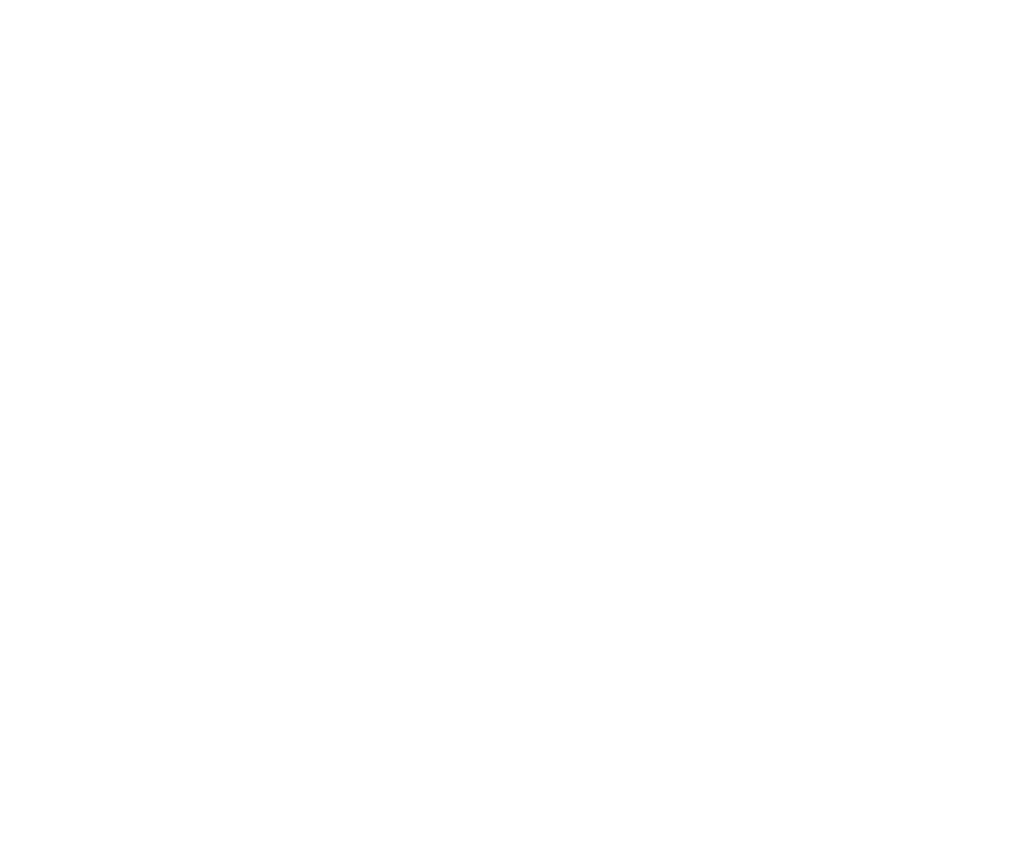
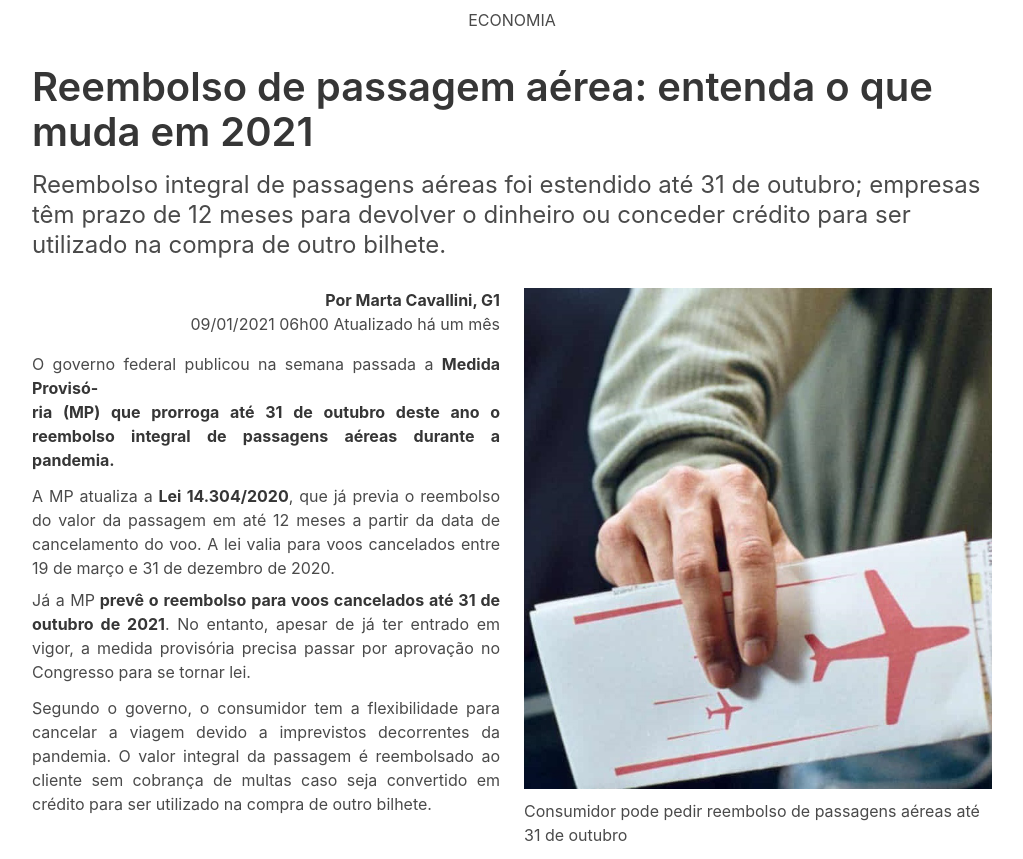
Before and after one commit to theusma/bulma, a plain HTML site: page index.html in a window 1280 px wide. Shown: the whole page, without its empty margins (128-1151 px from the left). Before the commit the page ends 800 px from the top, so only its background shows below. Drawn offline with nearby package versions, Linux system fonts and the light colour scheme.

Commit message:
Criação do layout utilizando as classes do BULMA

```diff
--- a/index.html
+++ b/index.html
@@ -7,10 +7,66 @@
     <title>Document</title>
     <link rel="stylesheet" href="https://cdn.jsdelivr.net/npm/bulma@0.9.1/css/bulma.min.css">
     <link rel="stylesheet" href="css/css.css">
+    <link rel="preconnect" href="https://fonts.gstatic.com">
+    <link href="https://fonts.googleapis.com/css2?family=Roboto:wght@300;400;500;700;900&display=swap" rel="stylesheet">
 
 </head>
 <body>
+    <div class="topo">
+        <div class="container is-max-desktop">
 
+            <div class="topo">
+                <div class="columns">
+                    <div class="column">
+                    <p class="destaque p-2 has-text-centered mb-5">ECONOMIA</p>
+
+                    <div class="column is-five-fifths p-0">
+                        <h1 class="title is-size-2">Reembolso de passagem aérea:
+                            entenda o que muda em 2021</h1>
+
+                    </div>
+
+
+                    <h2 class="subtitle mt-4 is-size-4">Reembolso integral de passagens aéreas foi estendido até 31 de
+                        outubro; empresas têm prazo de 12 meses para devolver o dinheiro
+                        ou conceder crédito para ser utilizado na compra de outro bilhete.</h2>
+                    </div>
+                </div>
+            </div>
+            <div class="conteudo mt-4">
+                <div class="columns">
+                    <div class="column is-half">
+                        <p class="has-text-right">
+                            <strong class="is-size-7-5">Por Marta Cavallini, G1</strong></p>
+                            <p class="has-text-right"> <span class="is-size-10">09/01/2021 06h00 Atualizado há um mês</span></p>
+
+                        <p class="is-size-8 has-text-justified pb-3 mt-4">O governo federal publicou na semana passada a <strong class="strongCor"> Medida Provisó-<br>ria (MP) que prorroga até 31 de outubro deste ano o reembolso integral de passagens aéreas durante a pandemia.</strong></p>
+                        <p class="is-size-8 has-text-justified pb-2">A MP atualiza a <strong class="strongCor">Lei 14.304/2020</strong>, que já previa o reembolso do valor da passagem em até 12 meses a partir da data de cancelamento
+                            do voo. A lei valia para voos cancelados entre 19 de março e 31 de
+                            dezembro de 2020.</p>
+                            <p class="is-size-8 has-text-justified pb-3"> Já a MP<strong> prevê o reembolso para voos cancelados até 31 de
+                            outubro de 2021</strong>. No entanto, apesar de já ter entrado em vigor,
+                            a medida provisória precisa passar por aprovação no Congresso para
+                            se tornar lei.</p>
+                            <p class="is-size-8 has-text-justified pb-3">Segundo o governo, o consumidor tem a flexibilidade para cancelar
+                            a viagem devido a imprevistos decorrentes da pandemia. O valor
+                            integral da passagem é reembolsado ao cliente sem cobrança de
+                            multas caso seja convertido em crédito para ser utilizado na compra
+                            de outro bilhete.</p>
+                    </div>
+                    <div class="column is-half">
+                        <div class="imagem">
+                            <img src="images/passagem.jpg" alt="Passagem">
+
+                            <p class="is-size-10 mt-1">Consumidor pode pedir reembolso de passagens aéreas até 31 de outubro </p>
+                        </div>
+                    </div>
+
+                </div>
+            </div>
+
+        </div>
+    </div>
 
 
 
```
